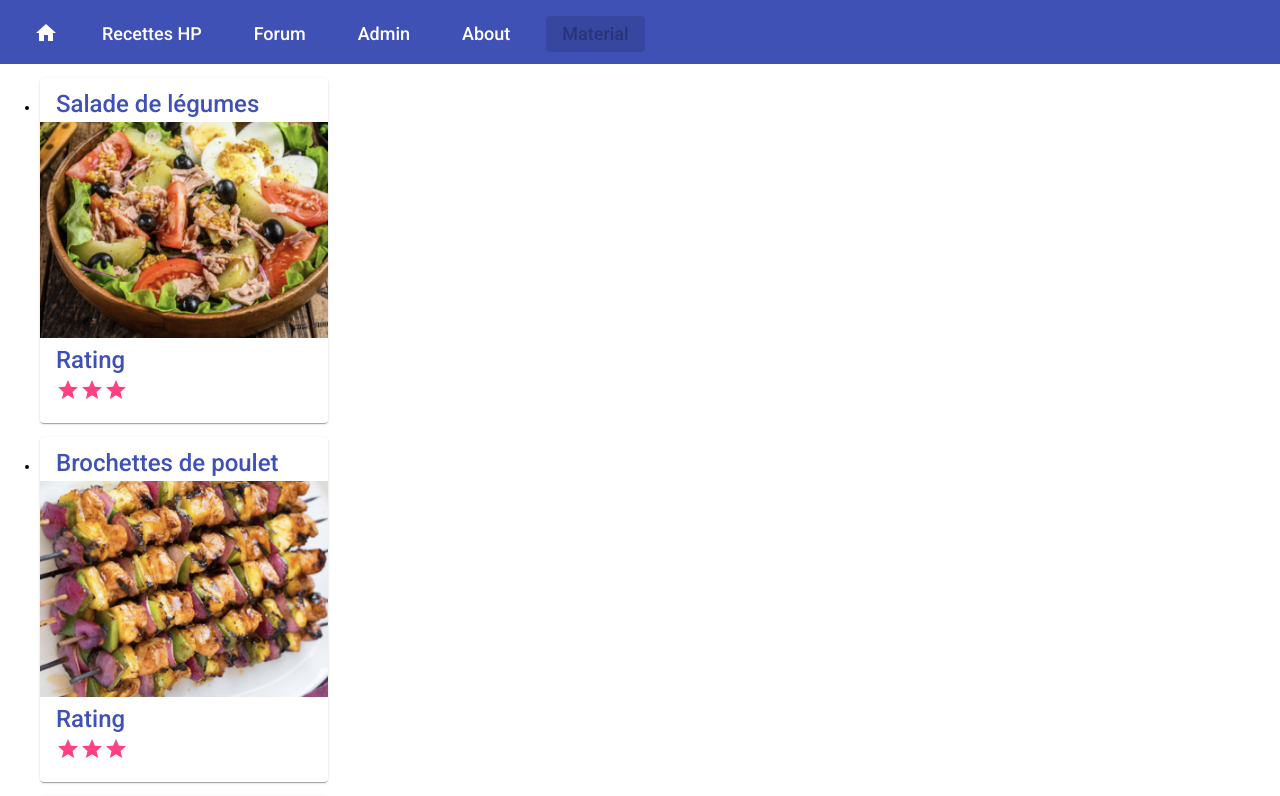
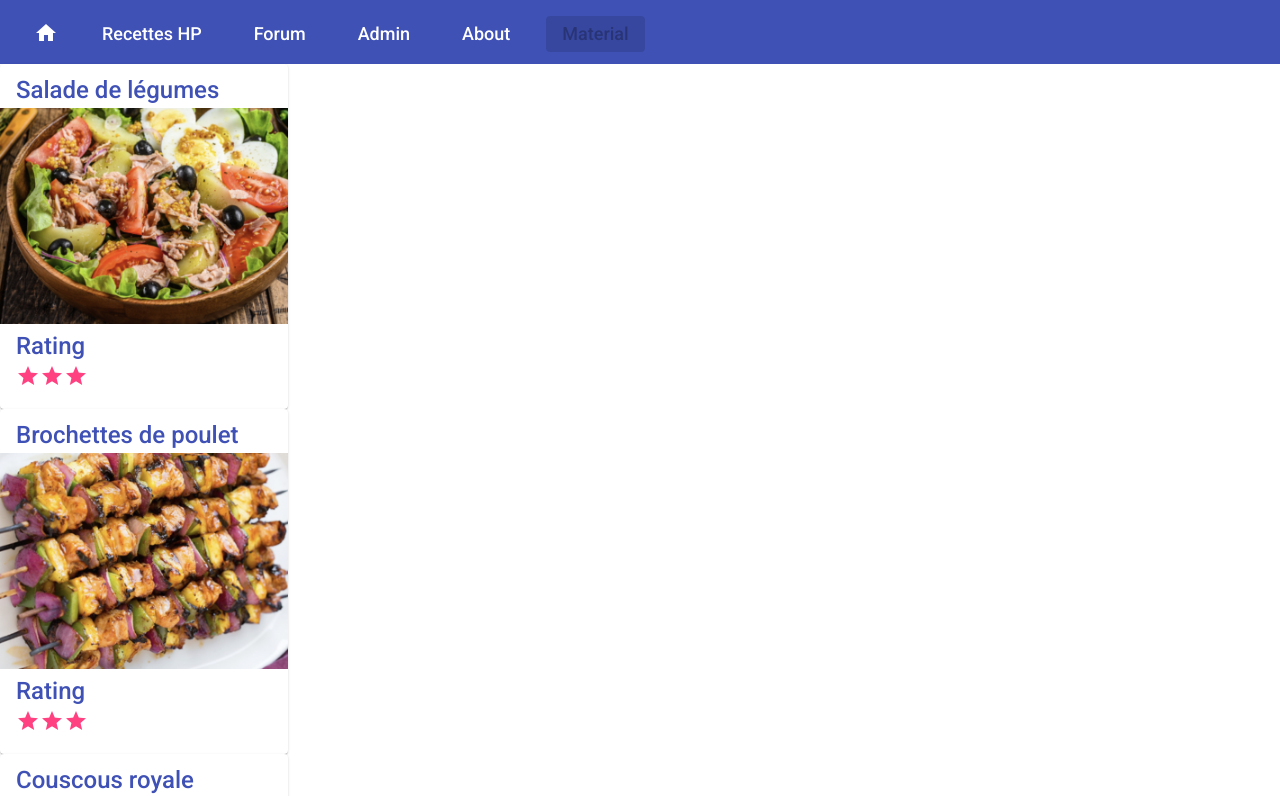
Before and after one commit to ThierryBeaulieu/Pratique_LOG2990, an Angular app in the folder client/: page /#/recipes in a window 1280 px wide. Shown: the top 796 px of the page. Built offline with nearby package versions, Linux system fonts and the light colour scheme.

Commit message:
fix: adding a test to verify that the content of the recipes is correctly initialized

```diff
--- a/client/src/app/pages/recipes-page/recipes-page.component.html
+++ b/client/src/app/pages/recipes-page/recipes-page.component.html
@@ -1,8 +1,4 @@
 <app-navigation-bar></app-navigation-bar>
-<div *ngFor="let recipe of recipes">
-    <ul>
-        <li>
-            <app-recipe-card [recipe]="recipe"></app-recipe-card>
-        </li>
-    </ul>
+<div *ngFor="let recipe of allRecipes">
+    <app-recipe-card [recipe]="recipe"></app-recipe-card>
 </div>
--- a/client/src/app/pages/recipes-page/recipes-page.component.ts
+++ b/client/src/app/pages/recipes-page/recipes-page.component.ts
@@ -8,9 +8,11 @@ import { Recipe } from '@app/interfaces/recipe';
     styleUrls: ['./recipes-page.component.scss'],
 })
 export class RecipesPageComponent implements OnInit {
-    recipes: Recipe[];
+    allRecipes: Recipe[];
+    shownRecipes: Recipe[];
 
     ngOnInit(): void {
-        this.recipes = DEFAULT_RECIPES;
+        this.allRecipes = DEFAULT_RECIPES;
+        this.shownRecipes = [];
     }
 }
```
Also changed, not shown: 1 other file (tests, documents, lock files or other folders).
